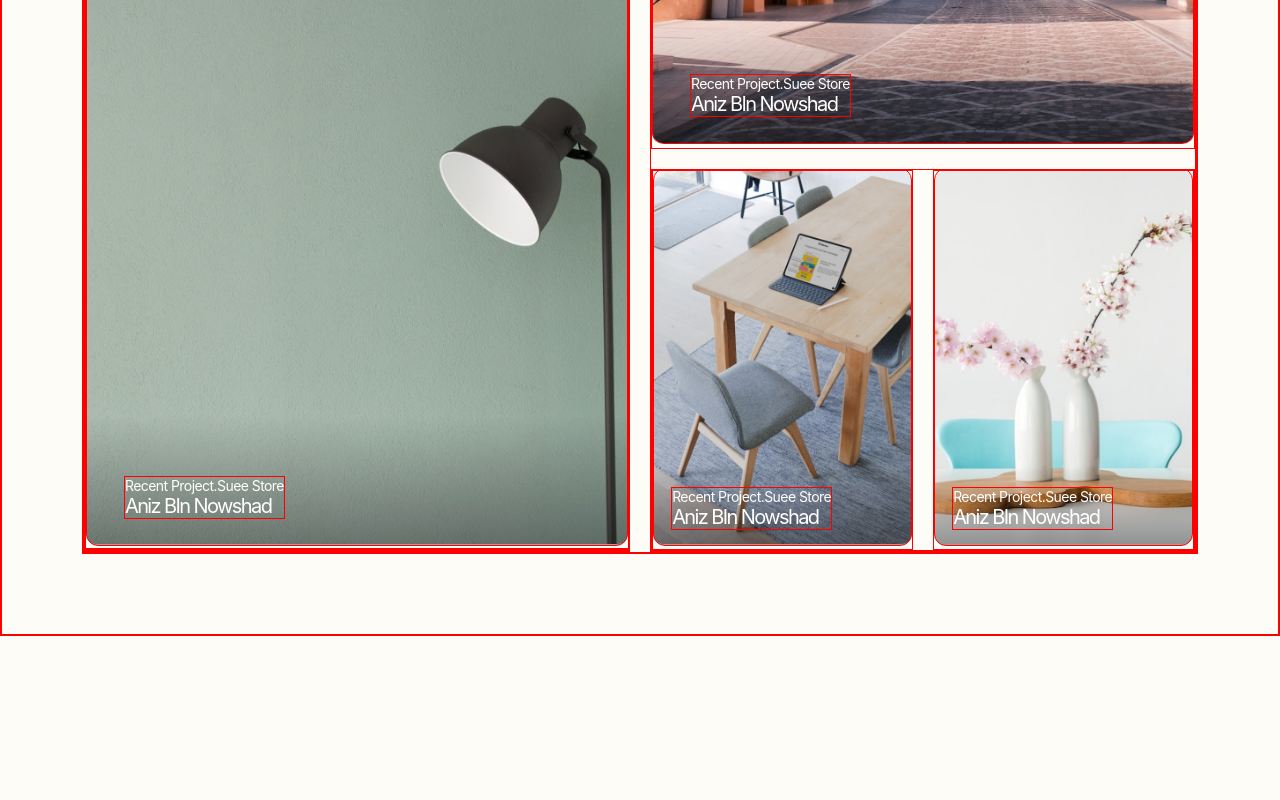
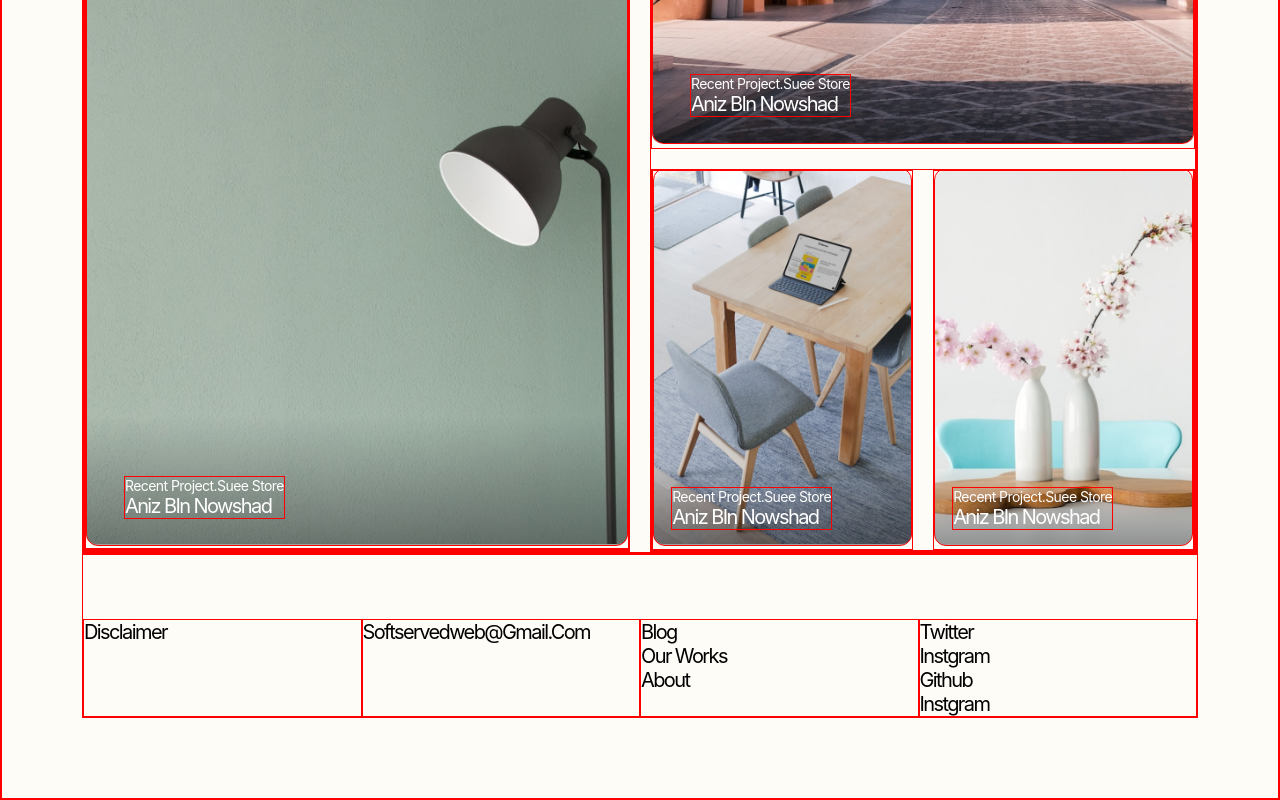
Before and after one commit to aswnss-m/softservedweb, a React (Vite) app: page / in a window 1280 px wide. Shown: the part 2009-2809 px from the top of the page. Before the commit the page ends 2645 px from the top, so only its background shows below. Built offline with nearby package versions, Linux system fonts and the light colour scheme.

Commit message:
nOT RESPONSIVE FOOTER ADDED

```diff
--- a/src/App.jsx
+++ b/src/App.jsx
@@ -1,5 +1,6 @@
 import './App.css'
 import About from './Components/About/About'
+import Footer from './Components/Footer/Footer'
 import Hero from './Components/Hero/Hero'
 import Projects from './Components/Projects/Projects'
 
@@ -11,6 +12,7 @@ function App() {
       <Hero/>
       <About/>
       <Projects/>
+      <Footer/>
 
     </div>
   )
--- /dev/null
+++ b/src/Components/Footer/Footer.css
@@ -0,0 +1,18 @@
+.footerSection {
+    min-height: 20vh;
+    padding-top: 4em;
+
+    display: grid;
+    grid-template-columns: 1fr 1fr 1fr 1fr;
+
+
+}
+
+.footerSection h3 {
+
+    font-weight: 400;
+    font-size: var(--text-size-xs);
+    line-height: 24px;
+    letter-spacing: var(--letter-spacing-m);
+    text-transform: capitalize;
+}
--- /dev/null
+++ b/src/Components/Footer/Footer.jsx
@@ -0,0 +1,28 @@
+import React from "react";
+import './Footer.css'
+
+function Footer() {
+  return (
+    <div className="footerSection">
+      <div className="footerPart1">
+        <h3>Disclaimer</h3>
+      </div>
+      <div className="footerPart2">
+        <h3>softservedweb@gmail.com</h3>
+      </div>
+      <div className="footerPart3">
+        <h3 className="part31">Blog</h3>
+        <h3 className="part32">Our Works</h3>
+        <h3 className="part33">About</h3>
+      </div>
+      <div className="footerPart4">
+        <h3 className="socials part41">Twitter</h3>
+        <h3 className="socials part42">Instgram</h3>
+        <h3 className="socials part43">Github</h3>
+        <h3 className="socials part44">Instgram</h3>
+      </div>
+    </div>
+  );
+}
+
+export default Footer;
```
